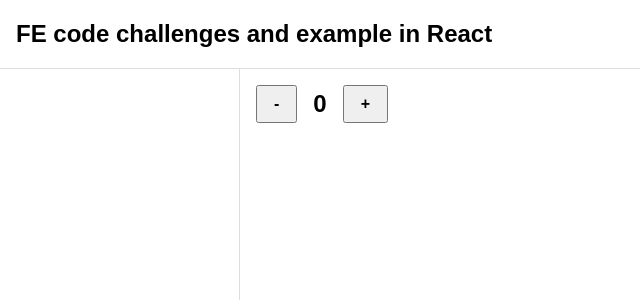
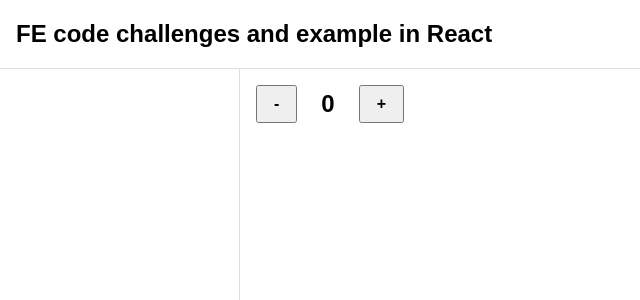
Before and after one commit to ravianand1988/fe-ts-challanges, a React (Vite) app: page / in a window 1280 px wide. Shown: the top 300 px of the page, without its empty margins (0-640 px from the left). Built offline with nearby package versions, Linux system fonts and the light colour scheme.

Commit message:
A little style improvement

```diff
--- a/src/components/Counter/Counter.tsx
+++ b/src/components/Counter/Counter.tsx
@@ -18,6 +18,7 @@ const Counter = () => {
         className="btn-counter"
         type="button"
         name="counter-decrement"
+        data-action="decrement"
         onClick={handleDecrement}
       >
         -
@@ -27,6 +28,7 @@ const Counter = () => {
         className="btn-counter"
         type="button"
         name="counter-increment"
+        data-action="increment"
         onClick={handleIncrement}
       >
         +
--- a/src/components/Counter/counter.css
+++ b/src/components/Counter/counter.css
@@ -10,9 +10,11 @@
   padding: 0.5rem 1rem;
   font-size: 1rem;
   font-weight: bold;
+  cursor: pointer;
 }
 
 .label-count {
   font-size: 1.5rem;
   font-weight: bold;
+  margin: 0 0.5rem;
 }
```
